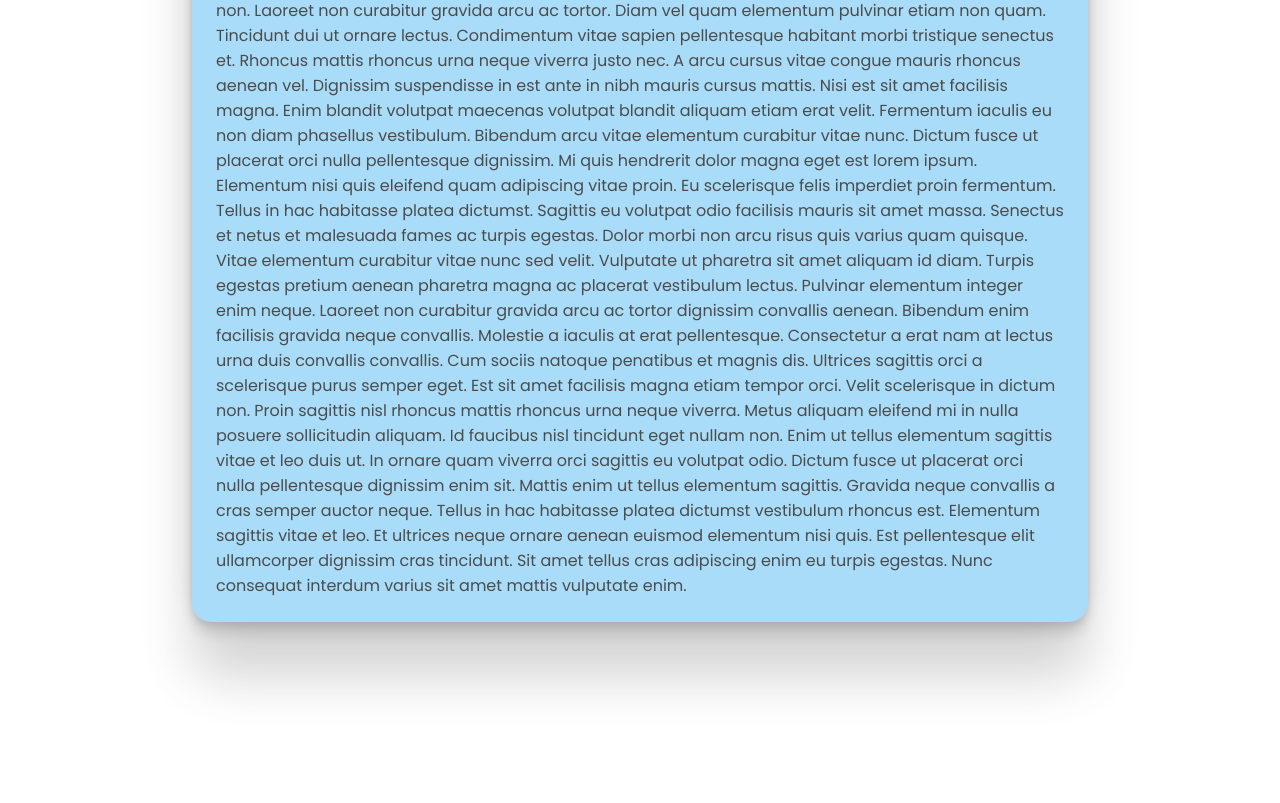
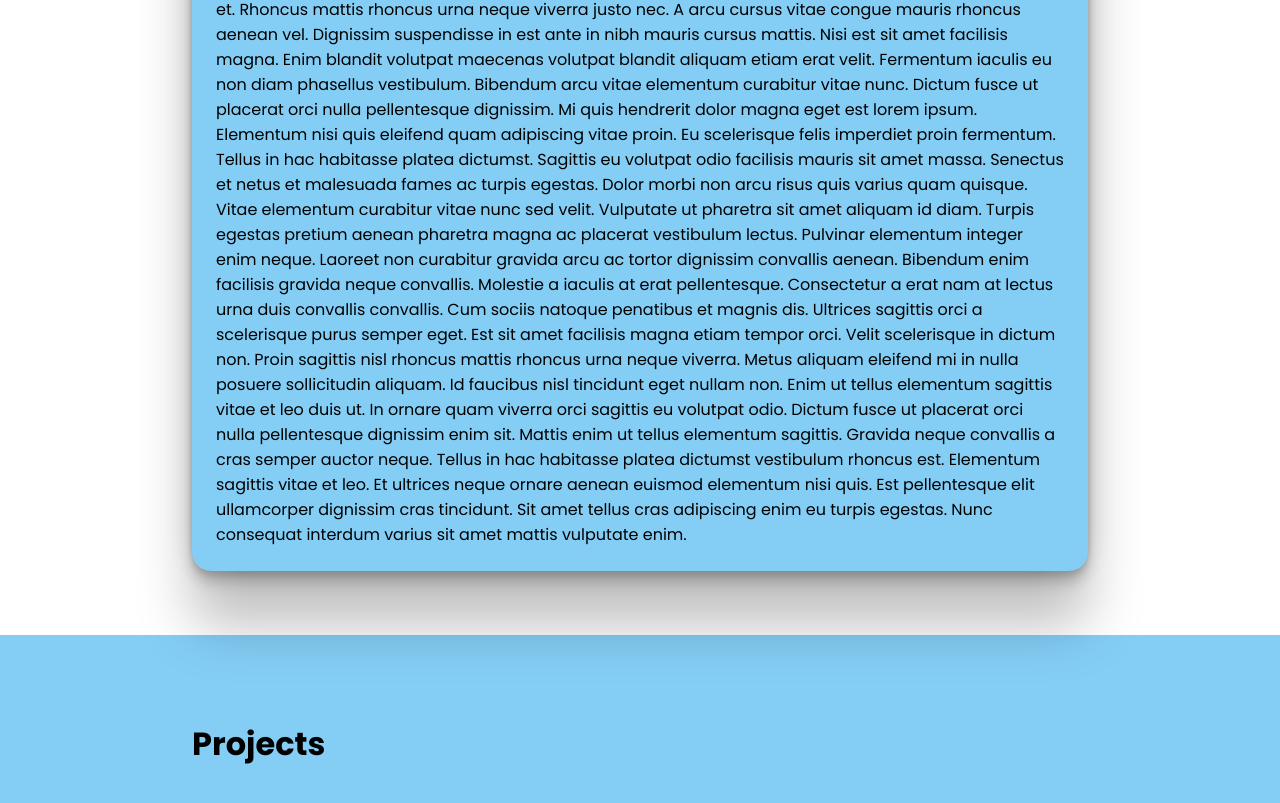
Before and after one commit to phannhathuy2804/ProfilePage, a Next.js app: page / in a window 1280 px wide. Shown: the part 1139-1942 px from the top of the page. Before the commit the page ends 1876 px from the top, so only its background shows below. Built offline with nearby package versions, Linux system fonts and the light colour scheme.

Commit message:
Re-modify the layout

```diff
--- a/pages/index.js
+++ b/pages/index.js
@@ -2,6 +2,7 @@ import Head from "next/head";
 import About from "../components/About";
 import Banner from "../components/Banner";
 import Navbar from "../components/Navbar";
+import Projects from "../components/Projects";
 import styles from "../styles/Home.module.css";
 
 export default function Home() {
@@ -9,6 +10,7 @@ export default function Home() {
     <div>
       <Banner />
       <About />
+      <Projects />
     </div>
   );
 }
--- a/styles/components/about.css
+++ b/styles/components/about.css
@@ -1,14 +1,13 @@
 .about {
   background: #ffffff;
   display: block;
-  padding-bottom: 8rem;
+  padding-top: 2rem;
 }
 
 .about .container {
   position: relative;
   display: block;
   background: #84cef6;
-  opacity: 0.7;
   padding: 1.5rem;
   border-radius: 1.2rem;
   box-shadow: rgba(0, 0, 0, 0.25) 0px 54px 55px,
--- a/styles/components/index.css
+++ b/styles/components/index.css
@@ -1,3 +1,4 @@
 @import "./navbar.css";
 @import "./banner.css";
 @import "./about.css";
+@import "./projects.css";
--- a/styles/globals.css
+++ b/styles/globals.css
@@ -20,6 +20,6 @@ a {
 
 .content {
   position: relative;
-  top: 10vh;
-  margin: 4.2rem 15%;
+  padding: 5% 0;
+  margin: 0 15%;
 }
```
